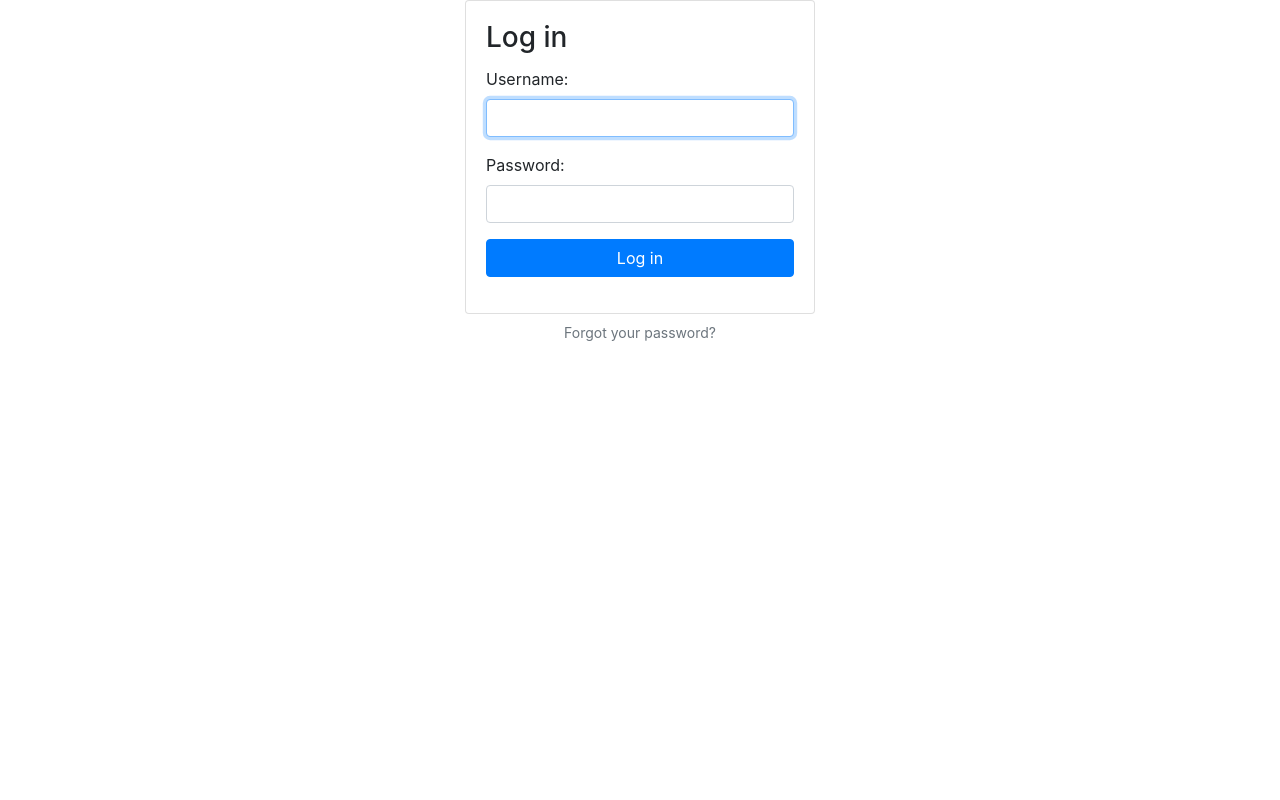
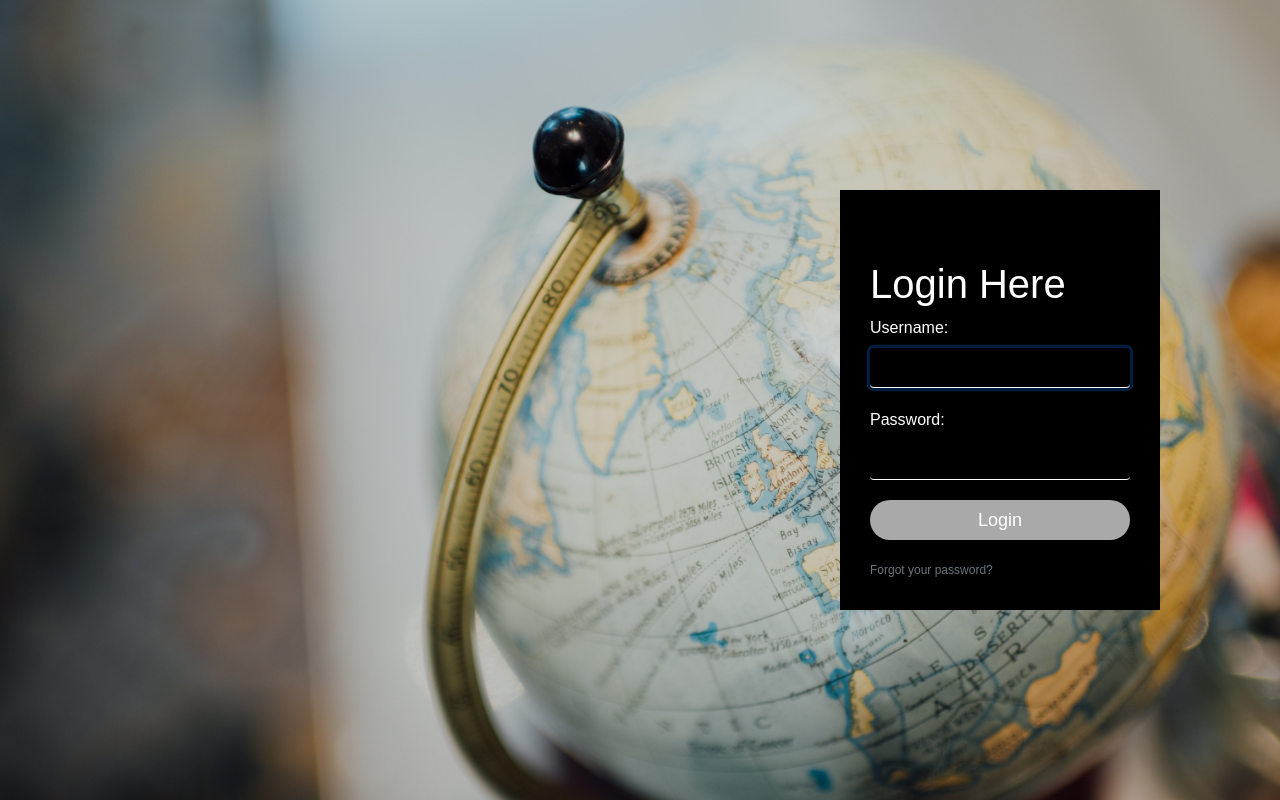
Before and after one commit to uprm-inso-4101-2020-2021-s2/semester-project-team-7, a Django app: page /login/ in a window 1280 px wide. Run offline with Django 3.2, Linux system fonts and the light colour scheme; some libraries are stand-ins or nearby versions; some web fonts are replaced.

Commit message:
CSS del Login y su template (BY Omar R)

```diff
--- /dev/null
+++ b/project1/static/CSS/login.css
@@ -0,0 +1,80 @@
+body{
+    margin: 0;
+    padding: 0;
+    background: url(images/photo.jpg);
+    background-size: cover;
+    background-position: center;
+    font-family: sans-serif;
+}
+
+.loginbox{
+    width: 320px;
+    height: 420px;
+    background: #000;
+    color: #fff;
+    top: 50%;
+    left: 1000;
+    position: absolute;
+    transform:translate(-50%, -50%);
+    box-sizing: border-box;
+    padding: 70px 30px;
+
+}
+.avatar{
+    width: 100px;
+    height: 100px;
+    border-radius: 50%;
+    position: absolute;
+    top: -50px;
+    left: calc(50%);
+}
+hi{
+    margin: 0;
+    padding: 0 0 20px;
+    text-align: center;
+    font-size: 22px;
+
+}
+.loginbox p {
+    margin: 0;
+    padding: 0;
+    font-weight: bold;
+}
+.loginbox input{
+    width: 100%;
+    margin-bottom: 20px;
+}
+.loginbox input[type="text"], input[type="password"]{
+    border: none;
+    border-bottom: 1px solid #fff;
+    background: transparent;
+    outline: none;
+    height: 40px;
+    color: #fff;
+    font-size: 16px;
+}
+.loginbox input[type="submit"]
+{
+    border: none;
+    outline: none;
+    height: 40px;
+    background: darkgray;
+    color:#fff;
+    font-size: 18px;
+    border-radius: 20px;
+}
+.loginbox input[type="submit"]:hover{
+    cursor: pointer;
+    background: blue;
+    color: #000;
+
+}
+.loginbox a{
+    text-decoration: none;
+    font-size: 12px;
+    line-height: 20px;
+    color: darkgray;
+}
+.loginbox a:hover{
+    color: blue;
+}
--- a/project1/templates/pages/login.html
+++ b/project1/templates/pages/login.html
@@ -3,31 +3,21 @@
 {% load static %}
 
 {% block stylesheet %}
-  <link rel="stylesheet" href="{% static 'css/accounts.css' %}">
+  <link rel="stylesheet" href="{% static 'css/login.css' %}">
 {% endblock %}
 
 {% block body %}
-  <div class="container">
+<body>
+  <div class="loginbox">
 
-    <div class="row justify-content-center">
-      <div class="col-lg-4 col-md-6 col-sm-8">
-        <div class="card">
-          <div class="card-body">
-            <h3 class="card-title">Log in</h3>
-            <form method="post" novalidate>
+    <h1>Login Here</h1>
+    <form method="post" novalidate>
               {% csrf_token %}
               {% include 'form.html' %}
-              <button type="submit" class="btn btn-primary btn-block">Log in</button>
-            </form>
-          </div>
+      <input type="submit" name="" value="Login">
+      <a href="#" class="text-muted">Forgot your password?</a>
+    </form>
 
-        </div>
-        <div class="text-center py-2">
-          <small>
-            <a href="#" class="text-muted">Forgot your password?</a>
-          </small>
-        </div>
-      </div>
-    </div>
   </div>
+</body>
 {% endblock %}
```
Also changed, not shown: project1/db.sqlite3.
